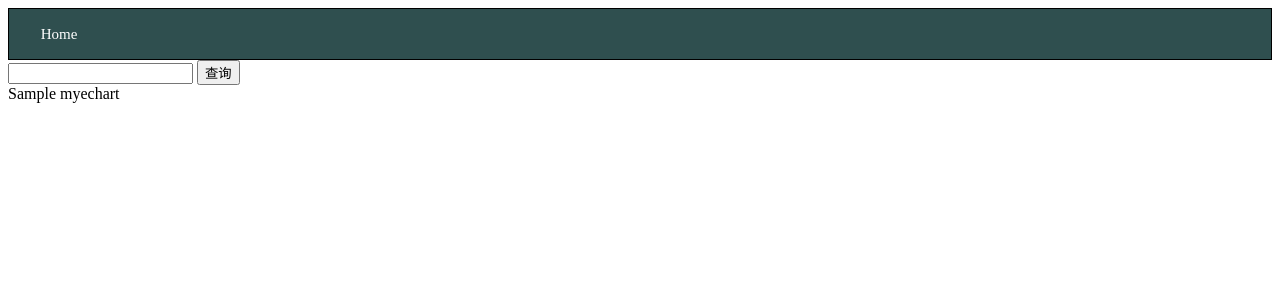
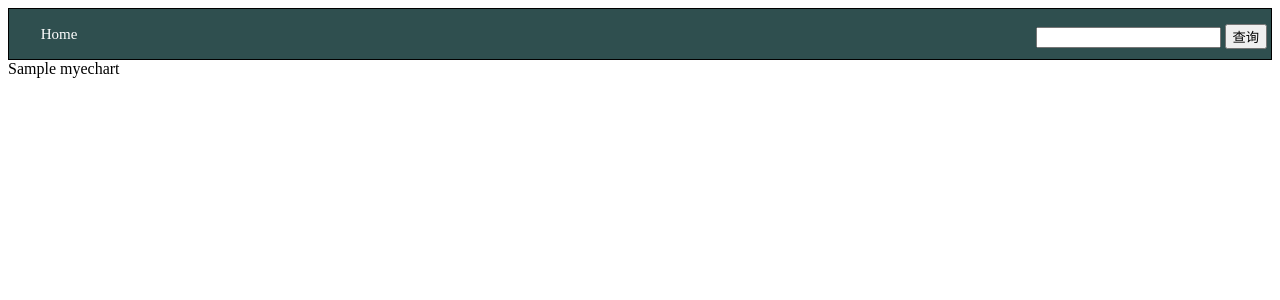
Before and after one commit to jiangxiaoyu610/demo_GK, a Flask app: template demo_KG/visualation/templates/pyecharts.html in a window 1280 px wide. Shown: the top 300 px of the page. Run offline with Flask 2, Linux system fonts and the light colour scheme; the template is opened without the code that fills it: most values are stand-ins (such as "Sample title", 1, 10 or a date in 2020).

Commit message:
Update pyecharts.html

```diff
--- a/demo_KG/visualation/templates/pyecharts.html
+++ b/demo_KG/visualation/templates/pyecharts.html
@@ -36,6 +36,12 @@
         a:hover{
             background-color: #2f6f4f;
         }
+        form{
+            display: block;/* 显示为块元素 */
+            top: 3%; /*距离顶部 百分比*/
+            position: absolute; /*绝对定位*/
+            right: 1%; /*距离右部百分比*/
+        }
     </style>
 </head>
 
```
